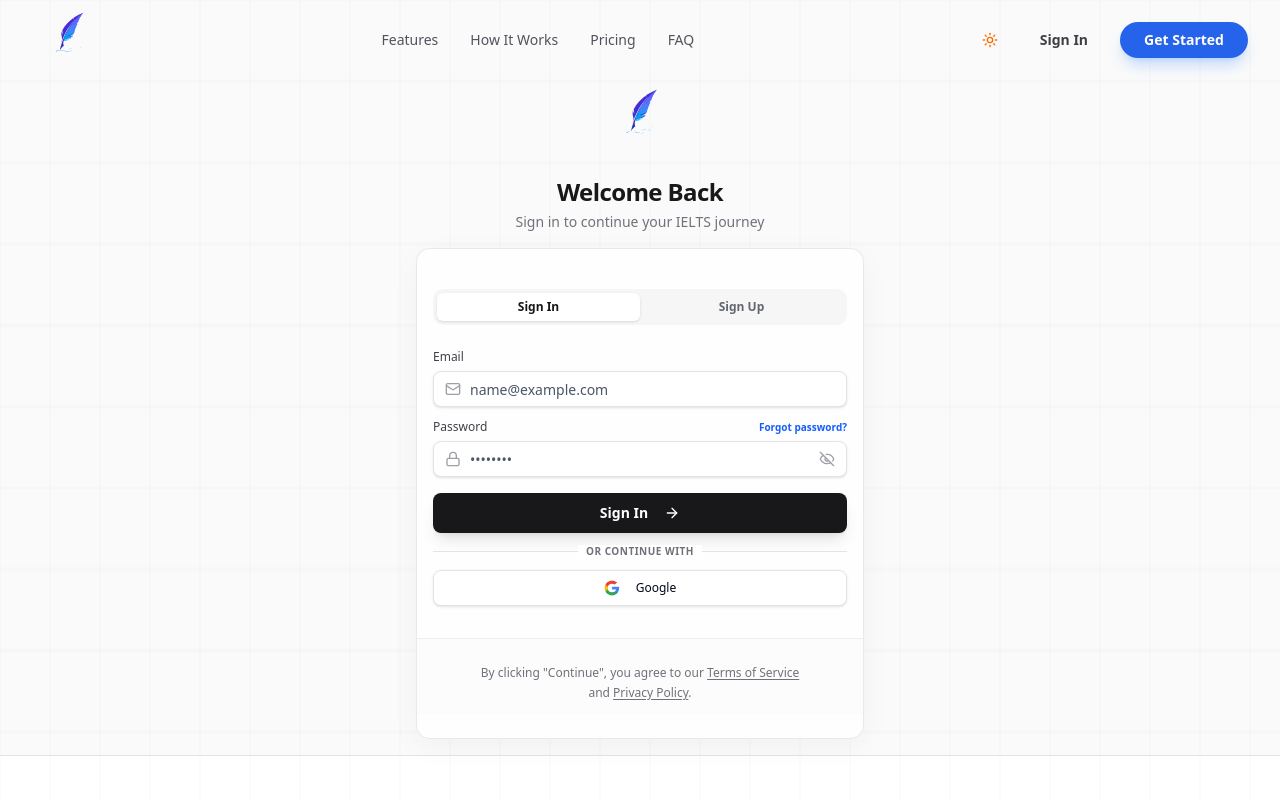
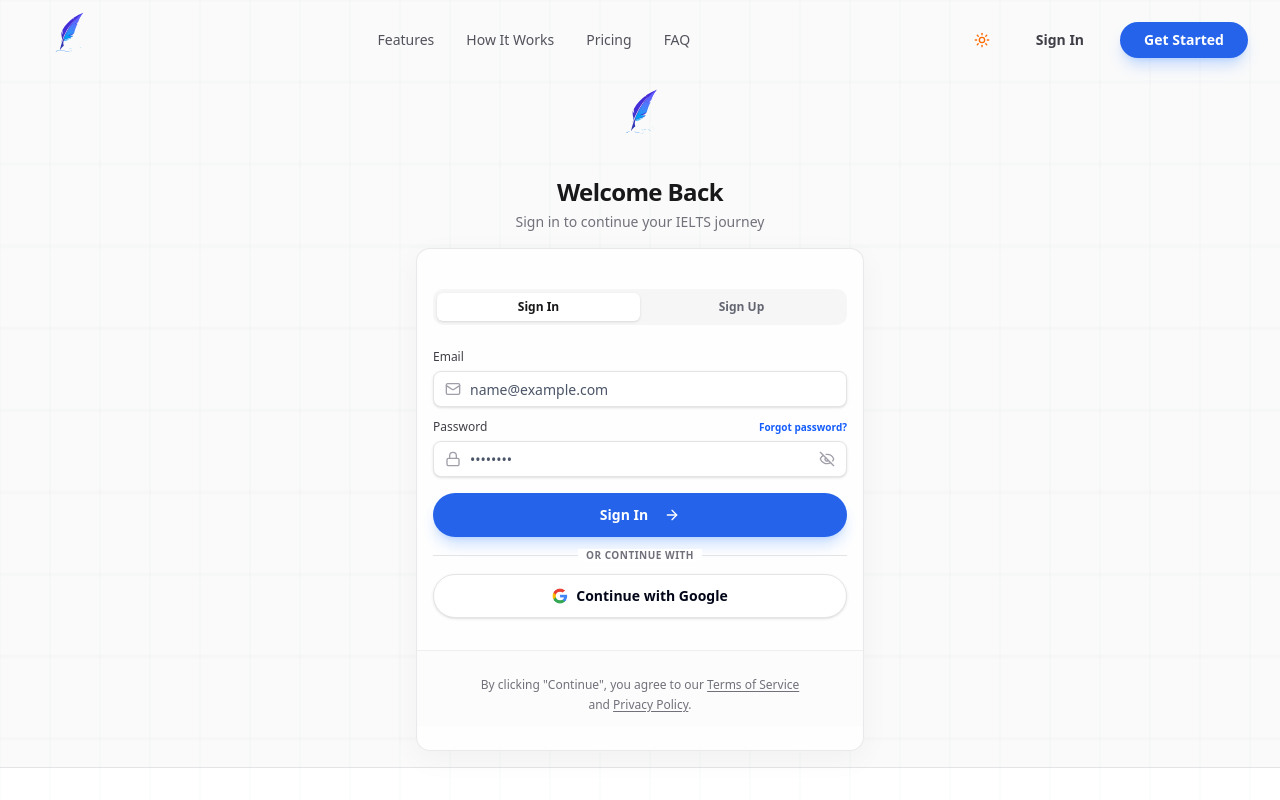
Before and after one commit to Jeremi-code/IELTSly, a Next.js app: page /signin in a window 1280 px wide. Shown: the top 800 px of the page. Built offline with nearby package versions, Linux system fonts and the light colour scheme.

Commit message:
chore: implement routing part on navbar and hero section

```diff
--- a/app/components/Hero.tsx
+++ b/app/components/Hero.tsx
@@ -3,8 +3,10 @@
 import { Button } from "@/components/ui/button";
 import IELTSWritingInterface from "./IELTSWritingInterface";
 import InteractiveGridBackground from "./InteractiveGridBackground";
+import { useRouter } from "next/navigation";
 
 const Hero = () => {
+  const router = useRouter();
   return (
     <div className="relative flex flex-col lg:flex-row items-center justify-center bg-linear-to-br from-[#E4EEFF] via-[#FFFFFF] to-[#E4EEFF] dark:from-zinc-900 dark:via-zinc-950 dark:to-zinc-900 min-h-screen overflow-hidden px-10 lg:px-20">
       {/* Interactive Grid Background */}
@@ -28,6 +30,7 @@ const Hero = () => {
             variant="blue"
             size="lg"
             className="w-full sm:w-auto rounded-full px-8 h-12 font-bold text-base shadow-lg shadow-blue-500/25 hover:shadow-blue-500/40 transition-all hover:scale-105"
+            onClick={() => router.push('/signin?mode=signup')}
           >
             Start Practice
           </Button>
@@ -36,6 +39,7 @@ const Hero = () => {
             variant="outline"
             size="lg"
             className="w-full sm:w-auto rounded-full px-8 h-12 font-semibold text-base border-zinc-200 dark:border-zinc-800 hover:bg-zinc-100 dark:hover:bg-zinc-800 text-zinc-700 dark:text-zinc-300 transition-all hover:scale-105 backdrop-blur-sm bg-white/50 dark:bg-zinc-900/50"
+            onClick={() => router.push('/signin')}
           >
             Continue
           </Button>
--- a/app/components/Navbar.tsx
+++ b/app/components/Navbar.tsx
@@ -5,6 +5,8 @@ import { Button } from "@/components/ui/button";
 import { ThemeToggle } from "./ThemeToggle";
 import Logo from "./Logo";
 import { Menu, X } from "lucide-react";
+import Link from "next/link";
+import { useRouter } from "next/navigation";
 import {
   Sheet,
   SheetContent,
@@ -14,6 +16,7 @@ import {
 const Navbar = () => {
   const [isScrolled, setIsScrolled] = useState(false);
   const [isMobileMenuOpen, setIsMobileMenuOpen] = useState(false);
+  const router = useRouter();
 
   useEffect(() => {
     const handleScroll = () => {
@@ -54,7 +57,9 @@ const Navbar = () => {
       <div className="max-w-7xl mx-auto px-6 lg:px-8">
         <div className="flex items-center justify-between h-20">
           {/* Logo */}
-          <Logo className="w-16 h-16 lg:w-18 lg:h-18 transition-transform duration-300 hover:scale-110 cursor-pointer" />
+          <Link href="/" className="group flex items-center gap-2">
+            <Logo className="w-16 h-16 lg:w-18 lg:h-18 transition-all duration-500 group-hover:scale-110 group-hover:drop-shadow-[0_0_15px_rgba(59,130,246,0.3)] dark:group-hover:drop-shadow-[0_0_15px_rgba(59,130,246,0.5)] cursor-pointer" />
+          </Link>
 
           {/* Desktop Navigation */}
           <div className="hidden lg:flex items-center gap-8">
@@ -62,10 +67,10 @@ const Navbar = () => {
               <button
                 key={item}
                 onClick={() => scrollToSection(item.toLowerCase().replace(/\s+/g, "-"))}
-                className="text-sm font-medium text-zinc-600 dark:text-zinc-400 hover:text-blue-600 dark:hover:text-blue-400 transition-colors duration-200 relative group cursor-pointer bg-transparent border-none p-0"
+                className="text-sm font-medium text-zinc-600 dark:text-zinc-400 hover:text-blue-600 dark:hover:text-blue-400 transition-all duration-300 relative group cursor-pointer bg-transparent border-none p-0 flex flex-col items-center"
               >
                 {item}
-                <span className="absolute -bottom-1 left-0 w-0 h-0.5 bg-blue-600 dark:bg-blue-400 transition-all duration-300 group-hover:w-full" />
+                <span className="absolute -bottom-1 left-0 w-0 h-0.5 bg-blue-600 dark:bg-blue-400 transition-all duration-500 group-hover:w-full" />
               </button>
             ))}
           </div>
@@ -75,13 +80,15 @@ const Navbar = () => {
             <ThemeToggle />
             <Button
               variant="ghost"
-              className="text-sm font-semibold text-zinc-700 dark:text-zinc-300 hover:text-blue-600 dark:hover:text-blue-400 transition-colors"
+              className="text-sm font-semibold text-zinc-700 dark:text-zinc-300 hover:text-blue-600 dark:hover:text-blue-400 hover:bg-blue-50 dark:hover:bg-blue-900/20 transition-all duration-300 rounded-full px-5"
+              onClick={() => router.push('/signin')}
             >
               Sign In
             </Button>
             <Button
               variant="blue"
               className="rounded-full px-6 font-semibold text-sm shadow-lg shadow-blue-500/25 hover:shadow-xl hover:shadow-blue-500/40 transition-all duration-300 hover:-translate-y-0.5"
+              onClick={() => router.push('/signin?mode=signup')}
             >
               Get Started
             </Button>
@@ -120,14 +127,20 @@ const Navbar = () => {
                     <Button
                       variant="ghost"
                       className="w-full justify-center text-base font-semibold"
-                      onClick={() => setIsMobileMenuOpen(false)}
+                      onClick={() => {
+                        setIsMobileMenuOpen(false);
+                        router.push('/signin');
+                      }}
                     >
                       Sign In
                     </Button>
                     <Button
                       variant="blue"
                       className="w-full justify-center rounded-full font-semibold text-base shadow-lg shadow-blue-500/25"
-                      onClick={() => setIsMobileMenuOpen(false)}
+                      onClick={() => {
+                        setIsMobileMenuOpen(false);
+                        router.push('/signin?mode=signup');
+                      }}
                     >
                       Get Started
                     </Button>
--- a/app/signin/page.tsx
+++ b/app/signin/page.tsx
@@ -1,6 +1,6 @@
 "use client";
 
-import React, { useState } from "react";
+import React, { useState, useEffect, Suspense } from "react";
 import Navbar from "../components/Navbar";
 import Footer from "../components/Footer";
 import Logo from "../components/Logo";
@@ -9,14 +9,25 @@ import { Button } from "@/components/ui/button";
 import { Input } from "@/components/ui/input";
 import { Label } from "@/components/ui/label";
 import { Tabs, TabsContent, TabsList, TabsTrigger } from "@/components/ui/tabs";
-import { Card, CardContent, CardDescription, CardFooter, CardHeader, CardTitle } from "@/components/ui/card";
+import { Card, CardContent, CardFooter, CardHeader, CardTitle } from "@/components/ui/card";
 import { Eye, EyeOff, Mail, Lock, User, ArrowRight, Github } from "lucide-react";
 import Link from "next/link";
+import { useSearchParams } from "next/navigation";
 
-const SignInPage = () => {
+const SignInContent = () => {
+  const searchParams = useSearchParams();
   const [isPasswordVisible, setIsPasswordVisible] = useState(false);
   const [isConfirmPasswordVisible, setIsConfirmPasswordVisible] = useState(false);
   const [activeTab, setActiveTab] = useState("signin");
+
+  useEffect(() => {
+    const mode = searchParams.get("mode");
+    if (mode === "signup") {
+      setActiveTab("signup");
+    } else {
+      setActiveTab("signin");
+    }
+  }, [searchParams]);
 
   return (
     <div className="min-h-screen flex flex-col bg-zinc-50 dark:bg-zinc-950 relative overflow-hidden">
@@ -81,7 +92,10 @@ const SignInPage = () => {
                       </button>
                     </div>
                   </div>
-                  <Button className="w-full h-10 font-bold text-sm bg-zinc-900 hover:bg-zinc-800 dark:bg-zinc-50 dark:hover:bg-zinc-200 text-white dark:text-zinc-900 shadow-lg dark:shadow-zinc-50/10 transition-all hover:scale-[1.02] active:scale-[0.98] mt-1">
+                  <Button
+                    variant="blue"
+                    className="w-full h-11 rounded-full font-bold text-sm shadow-lg shadow-blue-500/25 hover:shadow-xl hover:shadow-blue-500/40 transition-all duration-300 hover:-translate-y-0.5 mt-1"
+                  >
                     Sign In <ArrowRight className="ml-2 h-4 w-4" />
                   </Button>
                 </TabsContent>
@@ -141,7 +155,10 @@ const SignInPage = () => {
                       </button>
                     </div>
                   </div>
-                  <Button className="w-full h-10 font-bold text-sm bg-zinc-900 hover:bg-zinc-800 dark:bg-zinc-50 dark:hover:bg-zinc-200 text-white dark:text-zinc-900 shadow-lg dark:shadow-zinc-50/10 transition-all hover:scale-[1.02] active:scale-[0.98] mt-1">
+                  <Button
+                    variant="blue"
+                    className="w-full h-11 rounded-full font-bold text-sm shadow-lg shadow-blue-500/25 hover:shadow-xl hover:shadow-blue-500/40 transition-all duration-300 hover:-translate-y-0.5 mt-1"
+                  >
                     Create Account <ArrowRight className="ml-2 h-4 w-4" />
                   </Button>
                 </TabsContent>
@@ -159,9 +176,12 @@ const SignInPage = () => {
               </div>
 
               <div className="grid grid-cols-1">
-                <Button variant="outline" className="h-9 border-zinc-200 dark:border-zinc-800 hover:bg-zinc-50 dark:hover:bg-zinc-900 bg-white dark:bg-zinc-950/50 backdrop-blur-sm text-xs shadow-sm">
-                  <img src="/google.png" alt="Google" className="h-4 w-4 mr-2" />
-                  Google
+                <Button
+                  variant="outline"
+                  className="w-full h-11 rounded-full border-zinc-200 dark:border-zinc-800 hover:bg-zinc-50 dark:hover:bg-zinc-900 bg-white dark:bg-zinc-950/50 backdrop-blur-sm text-sm font-semibold shadow-sm transition-all duration-300 hover:shadow-md flex items-center justify-center gap-2"
+                >
+                  <img src="/google.png" alt="Google" className="h-4 w-4" />
+                  Continue with Google
                 </Button>
               </div>
             </CardContent>
@@ -178,4 +198,19 @@ const SignInPage = () => {
   );
 };
 
+const SignInPage = () => {
+  return (
+    <Suspense fallback={
+      <div className="min-h-screen flex items-center justify-center bg-zinc-50 dark:bg-zinc-950">
+        <div className="animate-pulse flex flex-col items-center gap-4">
+          <div className="w-16 h-16 bg-zinc-200 dark:bg-zinc-800 rounded-2xl" />
+          <div className="h-4 w-24 bg-zinc-200 dark:bg-zinc-800 rounded" />
+        </div>
+      </div>
+    }>
+      <SignInContent />
+    </Suspense>
+  );
+};
+
 export default SignInPage;
```
